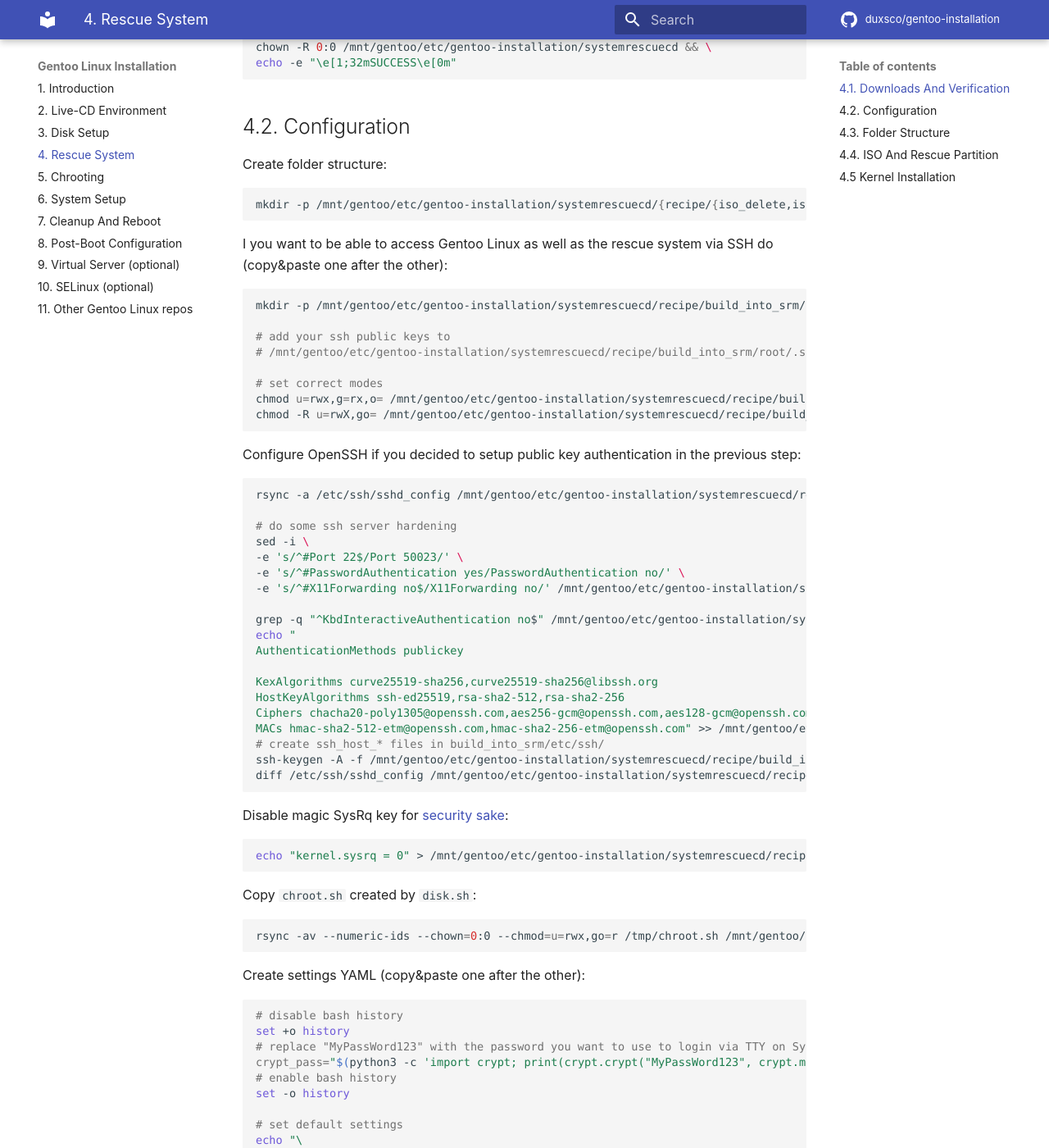
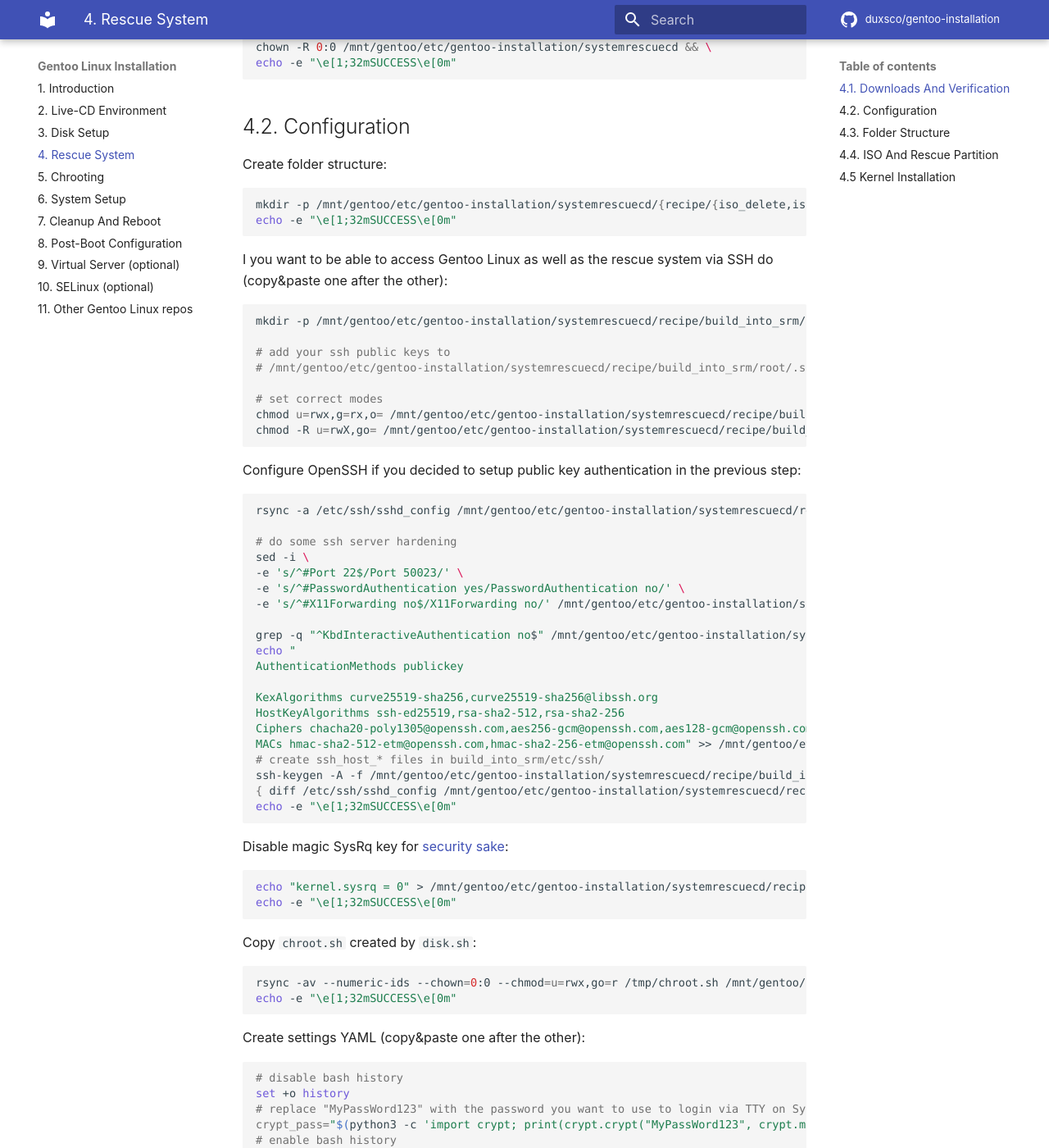
Before and after one commit to duxsco/gentoo-installation, an MkDocs documentation site: the page built from docs/rescue_system.md, in a window 1280 px wide and 1400 px high, scrolled down 1046 px. Shown: the whole window at 82% size. Built offline with MkDocs 1.6.1 and Material for MkDocs 9.7.7, drawn with Linux system fonts in a browser that asks for light colours; comment, search, counter and statistics services are not loaded; some of the changed text lies outside the part shown.

Commit message:
Echo "exit code"

````diff
--- a/docs/rescue_system.md
+++ b/docs/rescue_system.md
@@ -52,7 +52,8 @@ echo -e "\e[1;32mSUCCESS\e[0m"
 Create folder structure:
 
 ```shell
-mkdir -p /mnt/gentoo/etc/gentoo-installation/systemrescuecd/{recipe/{iso_delete,iso_add/{autorun,sysresccd,sysrescue.d},iso_patch_and_script,build_into_srm/{etc/{ssh,sysctl.d},usr/local/sbin}},work}
+mkdir -p /mnt/gentoo/etc/gentoo-installation/systemrescuecd/{recipe/{iso_delete,iso_add/{autorun,sysresccd,sysrescue.d},iso_patch_and_script,build_into_srm/{etc/{ssh,sysctl.d},usr/local/sbin}},work} && \
+echo -e "\e[1;32mSUCCESS\e[0m"
 ```
 
 I you want to be able to access Gentoo Linux as well as the rescue system via SSH do (copy&paste one after the other):
@@ -89,19 +90,22 @@ Ciphers chacha20-poly1305@openssh.com,aes256-gcm@openssh.com,aes128-gcm@openssh.
 MACs hmac-sha2-512-etm@openssh.com,hmac-sha2-256-etm@openssh.com" >> /mnt/gentoo/etc/gentoo-installation/systemrescuecd/recipe/build_into_srm/etc/ssh/sshd_config && \
 # create ssh_host_* files in build_into_srm/etc/ssh/
 ssh-keygen -A -f /mnt/gentoo/etc/gentoo-installation/systemrescuecd/recipe/build_into_srm && \
-diff /etc/ssh/sshd_config /mnt/gentoo/etc/gentoo-installation/systemrescuecd/recipe/build_into_srm/etc/ssh/sshd_config
+{ diff /etc/ssh/sshd_config /mnt/gentoo/etc/gentoo-installation/systemrescuecd/recipe/build_into_srm/etc/ssh/sshd_config || true; } && \
+echo -e "\e[1;32mSUCCESS\e[0m"
 ```
 
 Disable magic SysRq key for [security sake](https://wiki.gentoo.org/wiki/Vlock#Disable_SysRq_key):
 
 ```shell
-echo "kernel.sysrq = 0" > /mnt/gentoo/etc/gentoo-installation/systemrescuecd/recipe/build_into_srm/etc/sysctl.d/99sysrq.conf
+echo "kernel.sysrq = 0" > /mnt/gentoo/etc/gentoo-installation/systemrescuecd/recipe/build_into_srm/etc/sysctl.d/99sysrq.conf && \
+echo -e "\e[1;32mSUCCESS\e[0m"
 ```
 
 Copy `chroot.sh` created by `disk.sh`:
 
 ```shell
-rsync -av --numeric-ids --chown=0:0 --chmod=u=rwx,go=r /tmp/chroot.sh /mnt/gentoo/etc/gentoo-installation/systemrescuecd/recipe/build_into_srm/usr/local/sbin/
+rsync -av --numeric-ids --chown=0:0 --chmod=u=rwx,go=r /tmp/chroot.sh /mnt/gentoo/etc/gentoo-installation/systemrescuecd/recipe/build_into_srm/usr/local/sbin/ && \
+echo -e "\e[1;32mSUCCESS\e[0m"
 ```
 
 Create settings YAML (copy&paste one after the other):
@@ -143,13 +147,15 @@ Create firewall rules:
 
 ```shell
 # set firewall rules upon bootup.
-rsync -av --numeric-ids --chown=0:0 --chmod=u=rw,go=r /tmp/firewall.sh /mnt/gentoo/etc/gentoo-installation/systemrescuecd/recipe/iso_add/autorun/autorun
+rsync -av --numeric-ids --chown=0:0 --chmod=u=rw,go=r /tmp/firewall.sh /mnt/gentoo/etc/gentoo-installation/systemrescuecd/recipe/iso_add/autorun/autorun && \
+echo -e "\e[1;32mSUCCESS\e[0m"
 ```
 
 Write down fingerprints to double check upon initial SSH connection to the SystemRescueCD system:
 
 ```shell
-find /mnt/gentoo/etc/gentoo-installation/systemrescuecd/recipe/build_into_srm/etc/ssh/ -type f -name "ssh_host*\.pub" -exec ssh-keygen -vlf {} \;
+find /mnt/gentoo/etc/gentoo-installation/systemrescuecd/recipe/build_into_srm/etc/ssh/ -type f -name "ssh_host*\.pub" -exec ssh-keygen -vlf {} \; && \
+echo -e "\e[1;32mSUCCESS\e[0m"
 ```
 
 Integrate additional packages:
````
Also changed, not shown: docs/chrooting.md (+2 -1 lines), docs/system_setup.md (+12 -6 lines).
